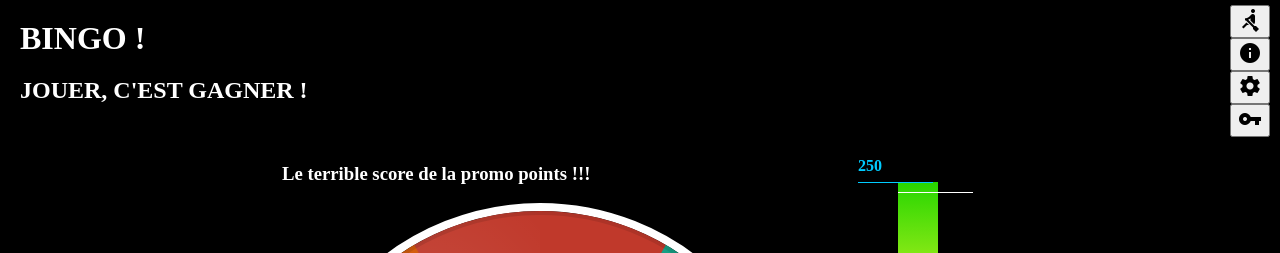
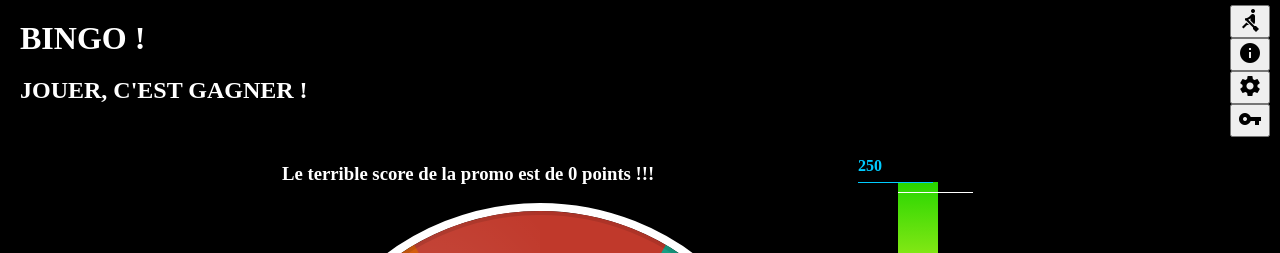
Before and after one commit to exlineo/Bingo, an Angular app: page /jeu in a window 1280 px wide. Shown: the top 253 px of the page. Built offline with nearby package versions, Linux system fonts and the light colour scheme.

Commit message:
Ajout de PHP pour écrire les fichiers

```diff
--- a/src/app/bingo-jeu/bingo-jeu.component.html
+++ b/src/app/bingo-jeu/bingo-jeu.component.html
@@ -3,7 +3,7 @@
         <!--<div id="piece" [hidden]="piece"></div>
         <img src="images/tirelire.png" id="tirelire" (click)="clicTirelire()">-->
         <link href="//maxcdn.bootstrapcdn.com/font-awesome/4.1.0/css/font-awesome.min.css" rel="stylesheet">
-        <h3>Le terrible score de la promo {{scorePromo}} points !!!</h3>
+        <h3>Le terrible score de la promo est de {{scorePromo}} points !!!</h3>
         <div id="wheel" class="machance" #roue>
             <div id="inner-wheel" #roueInner>
                 <div class="sec"><span class="fa fa-thumbs-o-down"></span></div>
--- a/src/app/bingo-jeu/bingo-jeu.component.ts
+++ b/src/app/bingo-jeu/bingo-jeu.component.ts
@@ -25,7 +25,7 @@ export class BingoJeuComponent implements OnInit, AfterViewInit, OnDestroy {
   degres = 1800;
   clics:number = 0;
   score=0;
-  scorePromo:number;
+  scorePromo:number=0;
 
   // Version avec le cochon
   piece:boolean=false;
@@ -53,7 +53,10 @@ export class BingoJeuComponent implements OnInit, AfterViewInit, OnDestroy {
       if(this.promo){
         // Lancer le chargement des données
         this.bingoServ.getPromoScore(this.promo).subscribe(score =>{
-          this.scorePromo = score;
+          // Vérification du score avant une mise à jour
+          if(score>=0){
+            this.scorePromo = score;
+          }
           console.log("Score promo", this.scorePromo);
         });
       }
@@ -99,6 +102,9 @@ export class BingoJeuComponent implements OnInit, AfterViewInit, OnDestroy {
         let tmp_score:number = Math.round(6*(1-eval((totalDegre/360-Math.trunc(totalDegre/360)).toFixed(1))));
         this.score = this.gains[tmp_score-1];
         this.scorePromo += this.gains[tmp_score-1];
+        // Ecriture des scores
+        this.bingoServ.ecritPromoScore(this.promo, this.scorePromo);
       }, 5000);
     };
+
 }
--- a/src/app/bingo.service.ts
+++ b/src/app/bingo.service.ts
@@ -25,8 +25,9 @@ export class BingoService {
   }
 
   // Ecris score
-  ecritPromoScore(promo:string):void{
-    this.http.post('assets/datas/score.php', promo).subscribe(scoreEcrit => {
+  ecritPromoScore(adr:string, score:number):void{
+    let promo:object = {adr:adr, score:score};
+    this.http.post('assets/datas/scores.php', promo).subscribe(scoreEcrit => {
       // Renvoyer la liste des promos depuis le fichier promos.js
       return scoreEcrit;
     });
```
Also changed, not shown: 3 other files (tests, documents, lock files or other folders).
